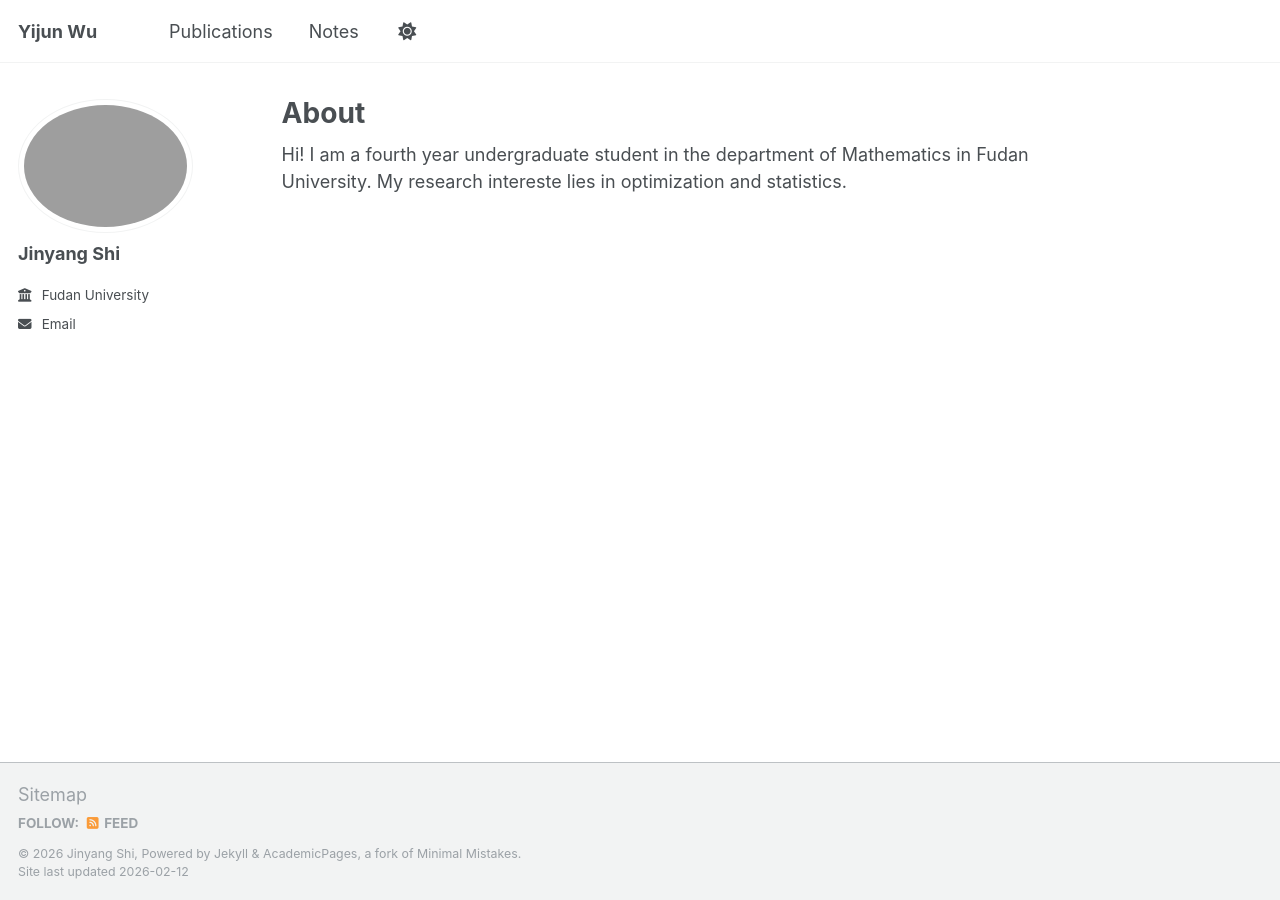
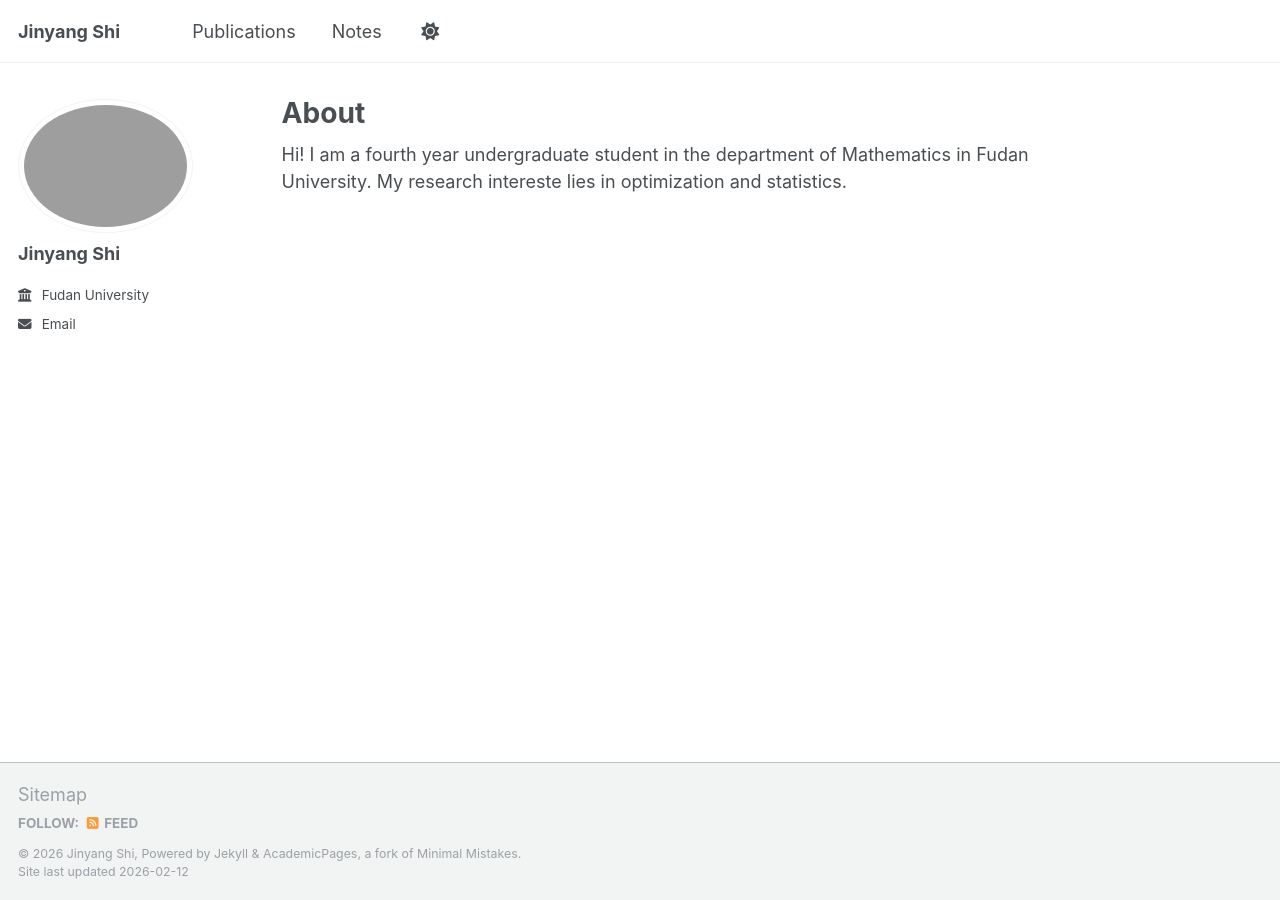
Before and after one commit to KostivArr/KostivArr.github.io, a Jekyll site: the page built from _pages/about.md, in a window 1280 px wide. Built offline with Jekyll 4.4.1, drawn with Linux system fonts in a browser that asks for light colours; a script that is not in the unit is left out.

Commit message:
Update site title from 'Yijun Wu' to 'Jinyang Shi'

```diff
--- a/_config.yml
+++ b/_config.yml
@@ -9,7 +9,7 @@
 # Basic Site Settings
 locale                   : "en-US"
 site_theme               : "default"
-title                    : "Yijun Wu"
+title                    : "Jinyang Shi"
 title_separator          : "-"
 name                     : &name "Jinyang Shi"
 description              : &description "personal description"
```
